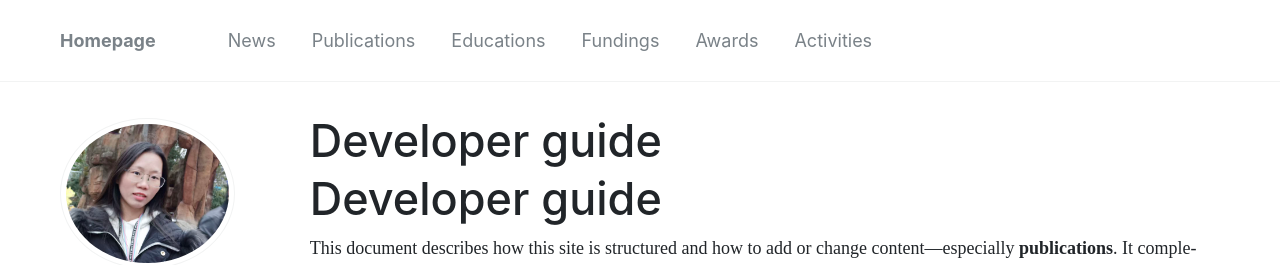
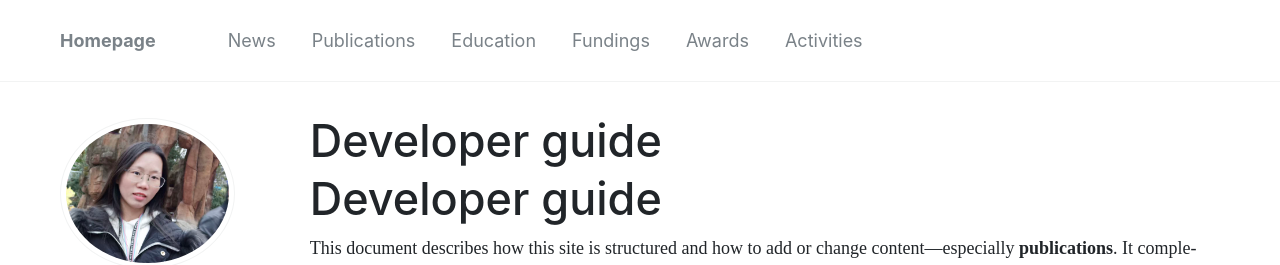
Before and after one commit to wangjianli123/wangjianli123.github.io, a Jekyll site: the page built from DEV.md, in a window 1280 px wide. Shown: the top 265 px of the page. Built offline with Jekyll 4.4.1, drawn with Linux system fonts in a browser that asks for light colours; nearby versions of some CDN libraries; some web fonts are replaced; our own code applies the rules of GitHub Pages for plain Markdown files; comment, search, counter and statistics services are not loaded.

Commit message:
Update navigation.yml

```diff
--- a/_data/navigation.yml
+++ b/_data/navigation.yml
@@ -14,8 +14,8 @@ main:
   # - title: "Services"
   #   url: "/homepage/#services"
 
-  - title: "Educations"
-    url: "/homepage/#educations"
+  - title: "Education"
+    url: "/homepage/#education"
 
   - title: "Fundings"
     url: "/homepage/#fundings"
```
